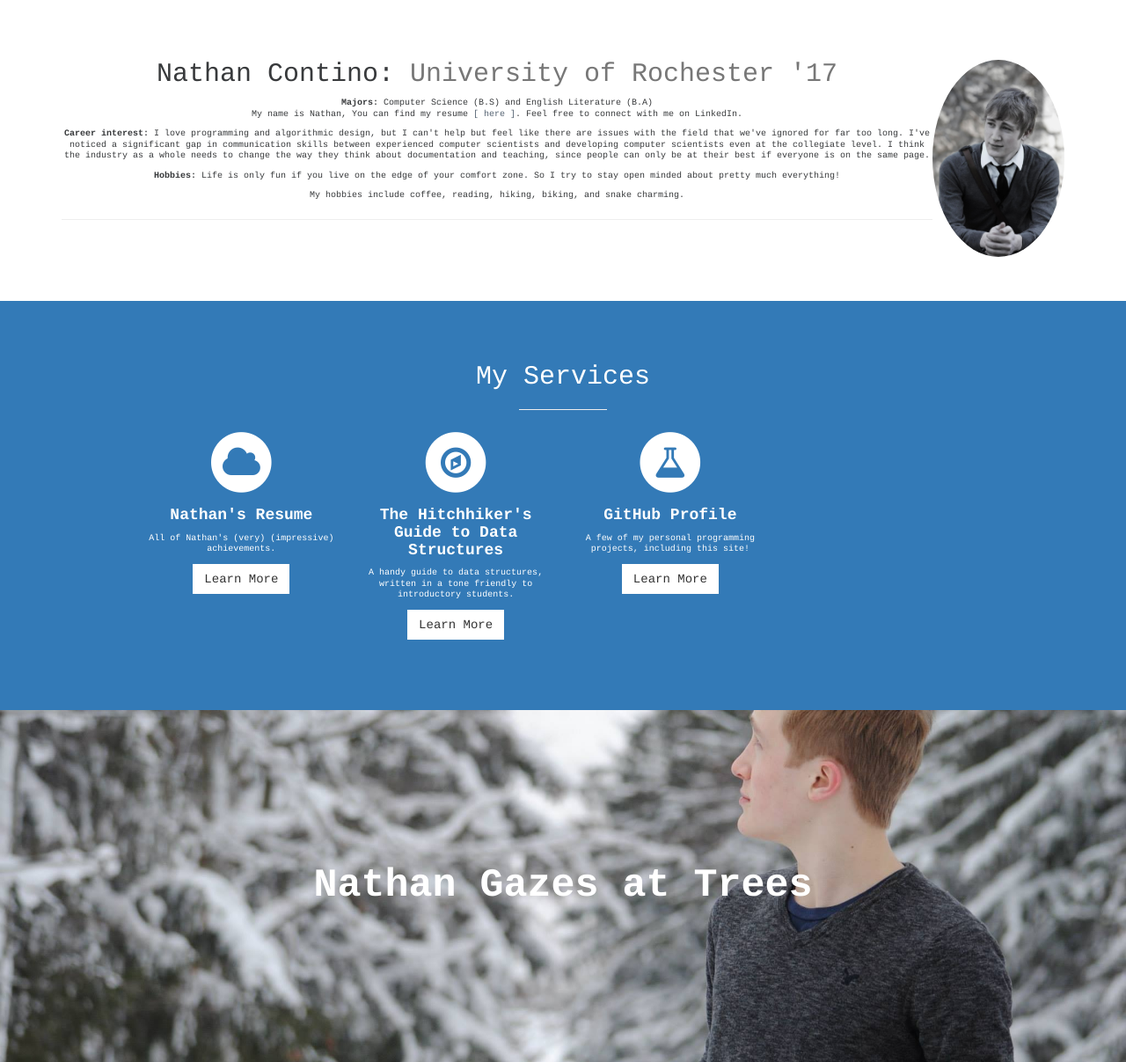
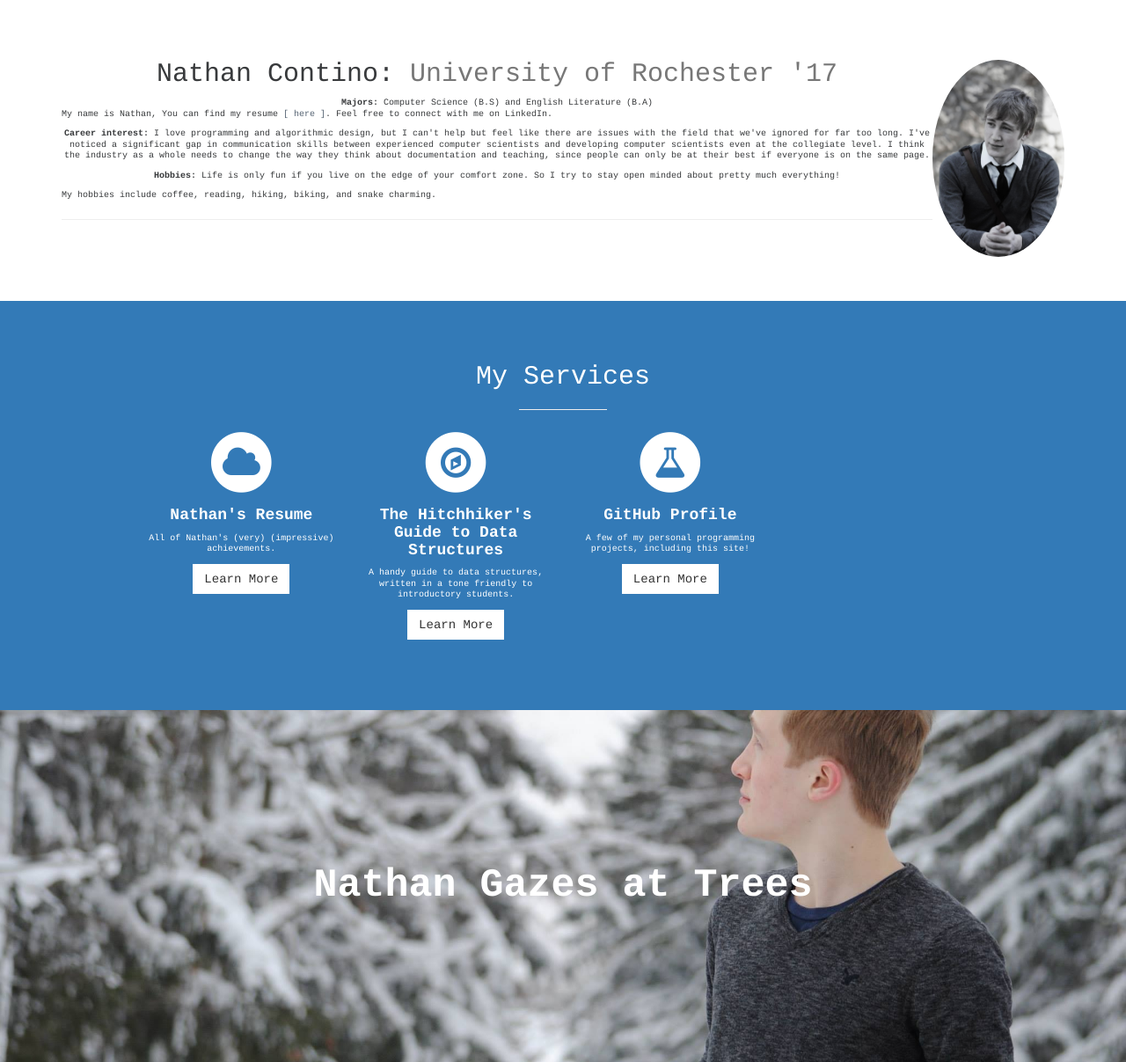
Before and after one commit to nathan-contino/nathan-contino.github.io, a Jekyll site: the page built from index.html, in a window 1280 px wide. Shown: the part 902-2109 px from the top of the page at 88% size. Built offline with Jekyll 4.4.1, drawn with Linux system fonts in a browser that asks for light colours; grey boxes are pictures that could not be loaded.

Commit message:
this ought to fix it
Former-commit-id: 212da58659e3601c4b21a21429924ab666741c5e [formerly 9001e40503af62e52acdba80b1e7146b923a8747] [formerly 7fed1b187985733adf74f9fdb06d67e6d31b5fc3 [formerly 5f10231e6e6590250bdce3ff19c2e92f4e73208b]]
Former-commit-id: 8d807723dbac3a034fc5b7ee12c9f49ae28a5a6c [formerly 61bb02684289d63dfe3f440b6198c08fb2dab0e9]
Former-commit-id: f9fad594d6791190b6b4e750379aecaafc4f318d

```diff
--- a/_includes/about.html
+++ b/_includes/about.html
@@ -5,7 +5,7 @@
             <h2 class="featurette-heading">Nathan Contino:
                 <span class="text-muted">University of Rochester '17</span>
             </h2>
-            <h10 text-align="left" font-family="inherit" font-weight="500" line-height="1.1" color="inherit">
+            <h10 align="left" font-family="inherit" font-weight="500" line-height="1.1" color="inherit">
               <strong>Majors: </strong> Computer Science (B.S) and English Literature (B.A) <br/>
                 <p>My name is Nathan, You can find my resume
                 <a href="{{ site.baseurl }}public/Nathan_Contino_Resume.pdf"> [ here ]</a>. Feel free to connect with me on LinkedIn.</p>
```
